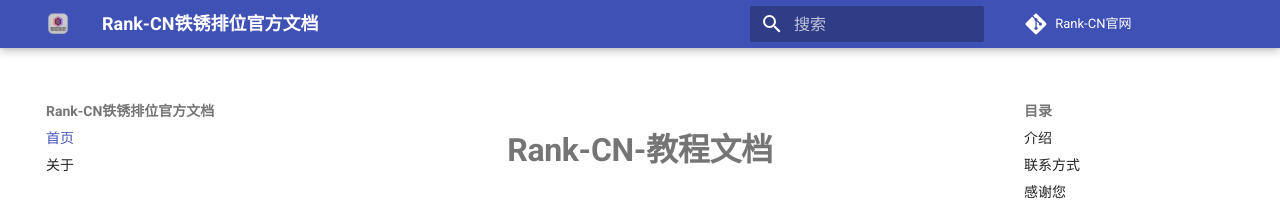
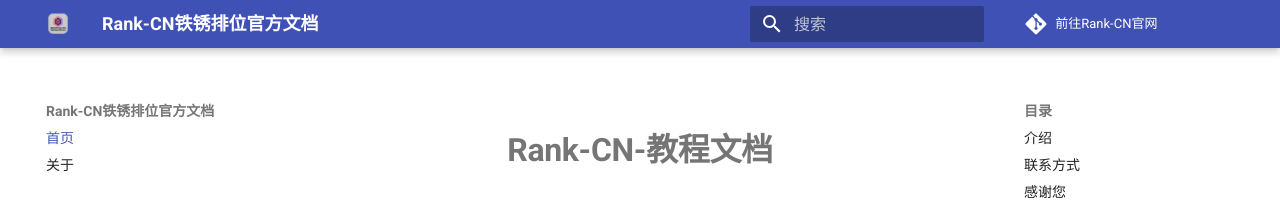
Before and after one commit to Mitpoppy/rw-rank-docs, an MkDocs documentation site: the page built from docs/index.md, in a window 1280 px wide. Shown: the top 207 px of the page. Built offline with MkDocs 1.6.1 and Material for MkDocs 9.7.7, drawn with Linux system fonts in a browser that asks for light colours.

Commit message:
更新 mkdocs.yml

```diff
--- a/mkdocs.yml
+++ b/mkdocs.yml
@@ -30,7 +30,7 @@ plugins:
     - search # necessary for search to work
 
 repo_url: https://xmrank.someo.top
-repo_name: "Rank-CN官网"
+repo_name: "前往Rank-CN官网"
 
 nav:
   - '首页': "index.md"
```
